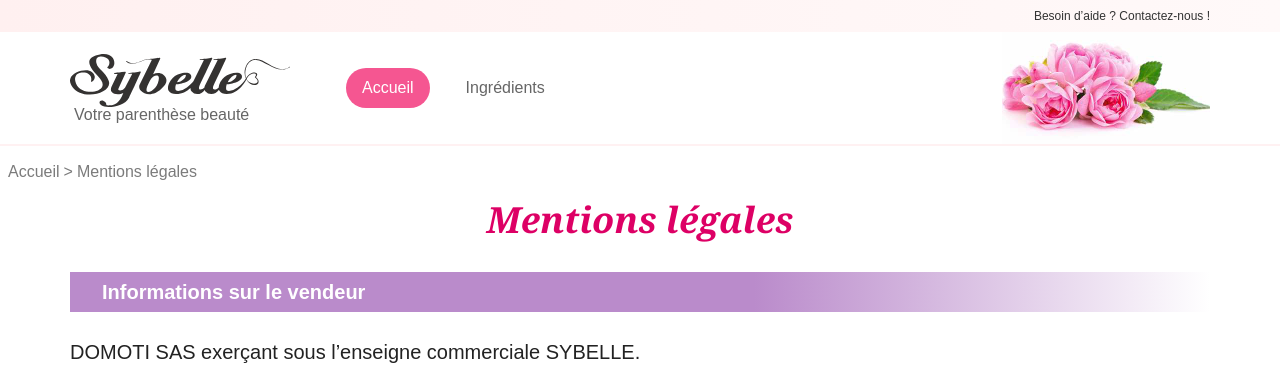
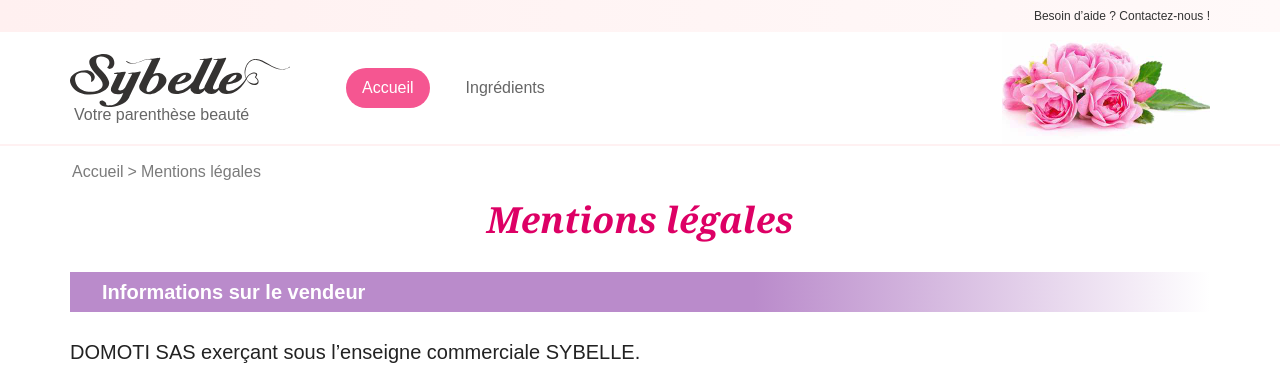
Before and after one commit to sybelledom/sybelledom.github.io, a Jekyll site: the page built from _pages/3_mentions.html, in a window 1280 px wide. Shown: the top 365 px of the page. Built offline with Jekyll 4.4.1, drawn with Linux system fonts in a browser that asks for light colours.

Commit message:
FIX erreur m0 auto _base.scss

```diff
--- a/_sass/base/_base.scss
+++ b/_sass/base/_base.scss
@@ -59,8 +59,8 @@
   display: flex;
   max-width: 115.2rem;
   margin: 0 auto;
-  margin-top: 1.6rem;
-  margin-left: 0.8rem;
+  padding-top: 1.6rem;
+  padding-left: 0.8rem;
   color: $greys-steel-medium;
   a {
     color: $greys-steel-medium;
```
Also changed, not shown: 7 other files.
